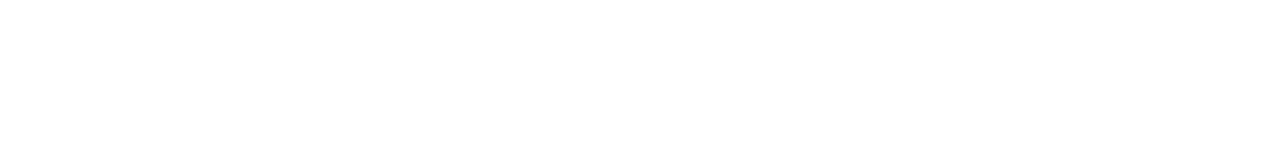
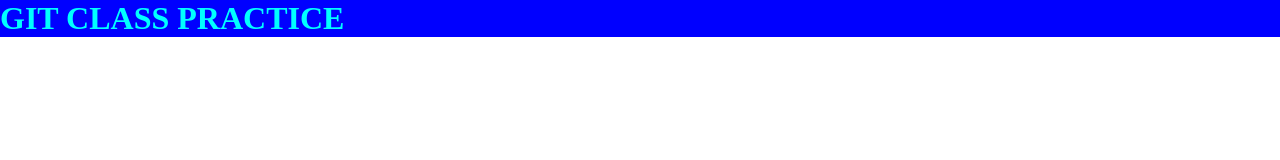
Before and after one commit to mohyis/classwork, a website: page index.html in a window 1280 px wide. Drawn offline with Linux system fonts and the light colour scheme.

Commit message:
I added a header

```diff
--- a/index.html
+++ b/index.html
@@ -5,6 +5,7 @@
 <link rel="stylesheet" href="index.css">
 </head>
 <body>
+    <h1>GIT CLASS PRACTICE</h1>
 
 </body>
 </html>
```
